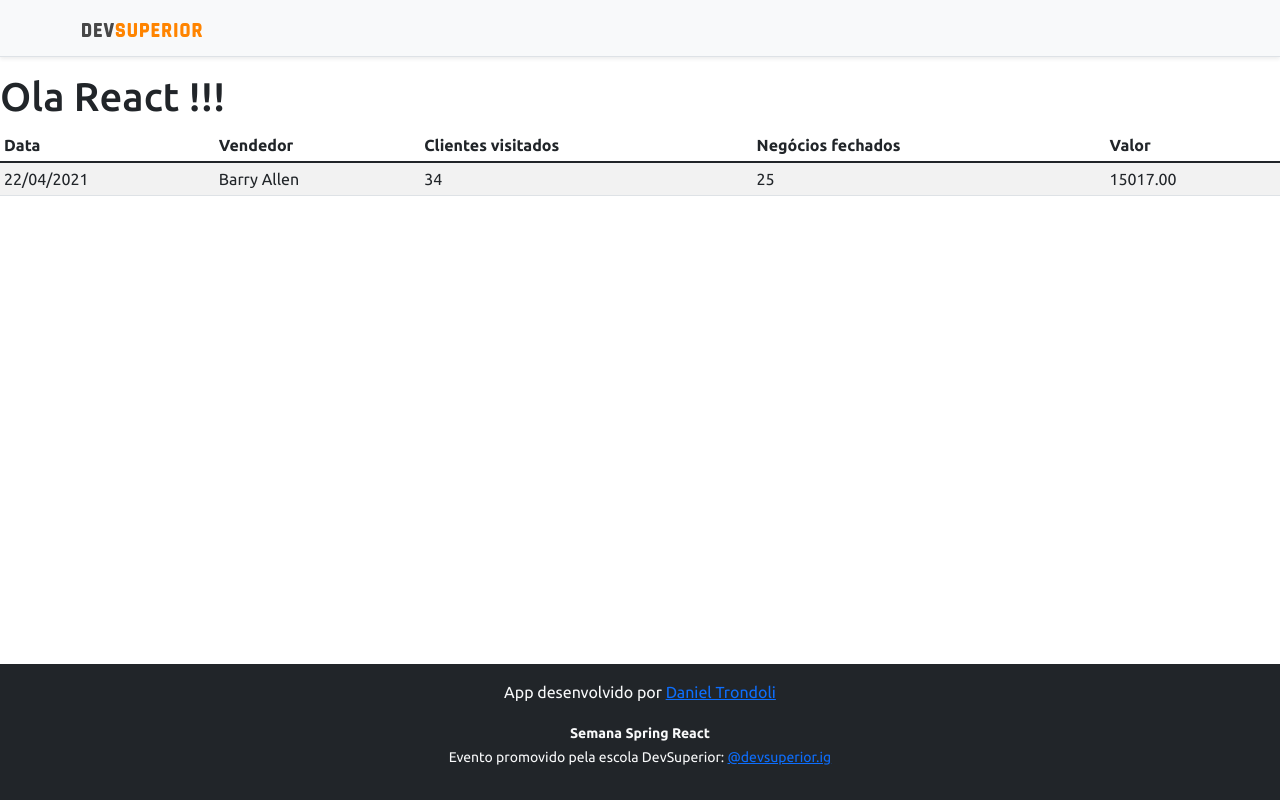
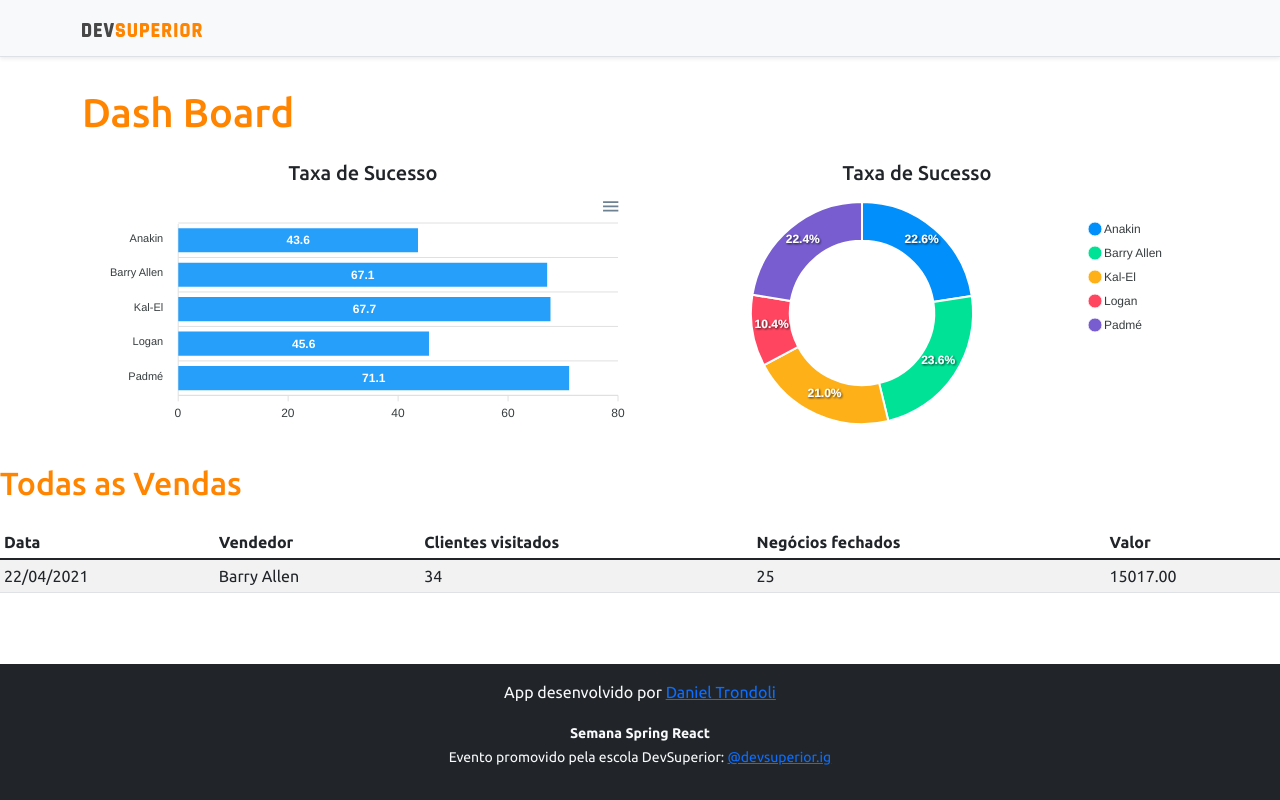
Before and after one commit to DanielTrondoli/projeto-sds4, a React (Create React App) app in the folder frontend/: page / in a window 1280 px wide. Built offline with nearby package versions, Linux system fonts and the light colour scheme.

Commit message:
static charts

```diff
--- a/frontend/package.json
+++ b/frontend/package.json
@@ -11,8 +11,10 @@
     "@types/node": "^12.0.0",
     "@types/react": "^17.0.0",
     "@types/react-dom": "^17.0.0",
+    "apexcharts": "^3.28.1",
     "bootstrap": "^5.1.1",
     "react": "^17.0.2",
+    "react-apexcharts": "^1.3.9",
     "react-dom": "^17.0.2",
     "react-scripts": "4.0.3",
     "typescript": "^4.1.2",
--- a/frontend/src/App.tsx
+++ b/frontend/src/App.tsx
@@ -1,15 +1,30 @@
+import BarCharts from "components/BarCharts";
 import DataTable from "components/DataTable";
-import Footer from "components/footer";
-import NavBar from "components/navbar";
+import DonutCharts from "components/DonutCharts";
+import Footer from "components/Footer";
+import NavBar from "components/Navbar";
 
 function App() {
   return (
     <>
-      <div>
-        <NavBar />
-        <h1>Ola React !!!</h1>
+      <NavBar />
+      <div className="container">
+        <h1 className="text-primary py-3">Dash Board</h1>
+        <div className="row px-3">
+          <div className="col-sm-6">
+            <h5 className="text-center text-secundary">Taxa de Sucesso</h5>
+            <BarCharts />
+          </div>
+          <div className="col-sm-6">
+            <h5 className="text-center text-secundary">Taxa de Sucesso</h5>
+            <DonutCharts />
+          </div>
+        </div>
       </div>
-      <DataTable/>
+      <div className="py-3">
+        <h2 className="text-primary">Todas as Vendas</h2>
+      </div>
+      <DataTable />
       <Footer />
     </>
   );
--- /dev/null
+++ b/frontend/src/components/BarCharts/index.tsx
@@ -0,0 +1,35 @@
+import Chart from 'react-apexcharts';
+
+const BarCharts = () => {
+
+    const options = {
+        plotOptions: {
+            bar: {
+                horizontal: true,
+            }
+        },
+    };
+
+    const mockData = {
+        labels: {
+            categories: ['Anakin', 'Barry Allen', 'Kal-El', 'Logan', 'Padmé']
+        },
+        series: [
+            {
+                name: "% Sucesso",
+                data: [43.6, 67.1, 67.7, 45.6, 71.1]
+            }
+        ]
+    };
+
+    return (
+        <Chart
+            options={{...options, xaxis: mockData.labels, }}
+            series={mockData.series}
+            type="bar"
+            height="240"
+        />
+    );
+  }
+
+  export default BarCharts;
--- /dev/null
+++ b/frontend/src/components/DonutCharts/index.tsx
@@ -0,0 +1,26 @@
+import Chart from 'react-apexcharts';
+
+const DonutCharts = () => {
+
+    const mockData = {
+        series: [477138, 499928, 444867, 220426, 473088],
+        labels: ['Anakin', 'Barry Allen', 'Kal-El', 'Logan', 'Padmé']
+    }
+
+    const options = {
+        legend: {
+            show: true
+        }
+    }
+
+    return (
+        <Chart
+            options={{...options, labels: mockData.labels, }}
+            series={mockData.series}
+            type="donut"
+            height="240"
+        />
+    );
+  }
+
+  export default DonutCharts;
```
Also changed, not shown: 1 other file (tests, documents, lock files or other folders).
